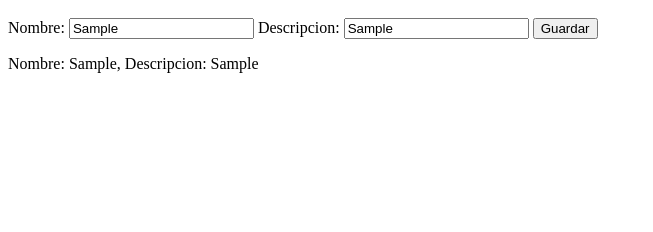
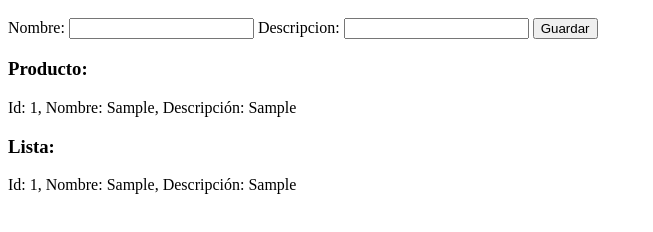
Before and after one commit to JoseCarlosLP/PROYECTO-FINAL-CAFE, a website built with Parcel: page index.html in a window 1280 px wide. Both pictures are taken after typing "Sample", "Sample" into the empty fields and a click on the input "Guardar". Shown: the part 48-280 px from the top of the page, without its empty margins (0-653 px from the left). Built offline with nearby package versions, Linux system fonts and the light colour scheme.

```diff
--- a/index.html
+++ b/index.html
@@ -8,7 +8,10 @@
       <input type="text" id="descripcion" />
       <input type="submit" value="Guardar" id="guardar-button" />
     </form>
-    <div id="resultado-div"></div>
+    <h3>Producto: </h3>
+    <div id="resultadoProducto-div"></div>
+    <h3>Lista: </h3>
+    <div id="resultadoLista-div"></div>
 
     <script type="module" src="./src/presenter.js"></script>
   </body>
--- a/src/ListaProductos.js
+++ b/src/ListaProductos.js
@@ -34,7 +34,7 @@
             cadena += this.Lista[i].aTexto();
             if (i<this.Lista.length - 1)
             {
-                cadena+= ";";
+                cadena+= "; ";
             }
         }
         return cadena;
--- a/src/presenter.js
+++ b/src/presenter.js
@@ -4,7 +4,8 @@
 const nombre = document.querySelector("#nombre");
 const descripcion = document.querySelector("#descripcion");
 const form = document.querySelector("#crearProducto-form");
-const div = document.querySelector("#resultado-div");
+const divProducto = document.querySelector("#resultadoProducto-div");
+const divLista = document.querySelector("#resultadoLista-div");
 let listaProd = new ListaProductos();
 let contadorId = 1;
 
@@ -13,6 +14,11 @@
 
   let productoAAñadir = new Producto(contadorId, nombre.value, descripcion.value);
   listaProd.añadirProducto(productoAAñadir);
-  contadorId+=1;
-  div.innerHTML = "Nombre: " + nombre.value + ", Descripcion: " + descripcion.value;
+  contadorId++;
+
+  divProducto.innerHTML = productoAAñadir.aTexto();
+  divLista.innerHTML = listaProd.aTexto();
+
+  nombre.value="";
+  descripcion.value="";
 });
```
Also changed, not shown: cypress/e2e/sumador.cy.js (+14 -2 lines), src/ListaProductos.test.js (+1 -1 lines).
